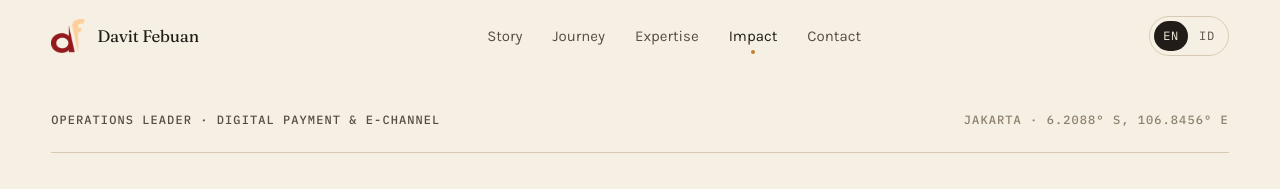
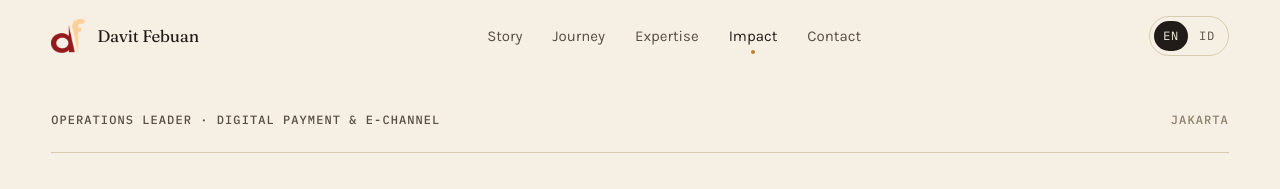
Before and after one commit to meremez/davitfebuan.com, an Astro site: page / in a window 1280 px wide. Shown: the top 189 px of the page. Built offline with nearby package versions, Linux system fonts and the light colour scheme; Astro itself is replaced by a stand-in of ours.

Commit message:
Remove coordinates from the hero location label
Co-Authored-By: Claude Opus 5.5 <noreply@anthropic.com>
Claude-Session: https://claude.ai/code/session_018B2p5vZFr6TjsST7mHvcur

```diff
--- a/src/components/Hero.astro
+++ b/src/components/Hero.astro
@@ -9,7 +9,7 @@ const { t } = Astro.props;
   <div class="wrap">
     <div class="hero-top">
       <p class="label" data-hero-fade>{t.hero.eyebrow}</p>
-      <p class="label" data-hero-fade>Jakarta · 6.2088° S, 106.8456° E</p>
+      <p class="label" data-hero-fade>Jakarta</p>
     </div>
     <div class="hero-grid">
       <h1 class="hero-name" id="hero-name" data-hero-name translate="no">
```
